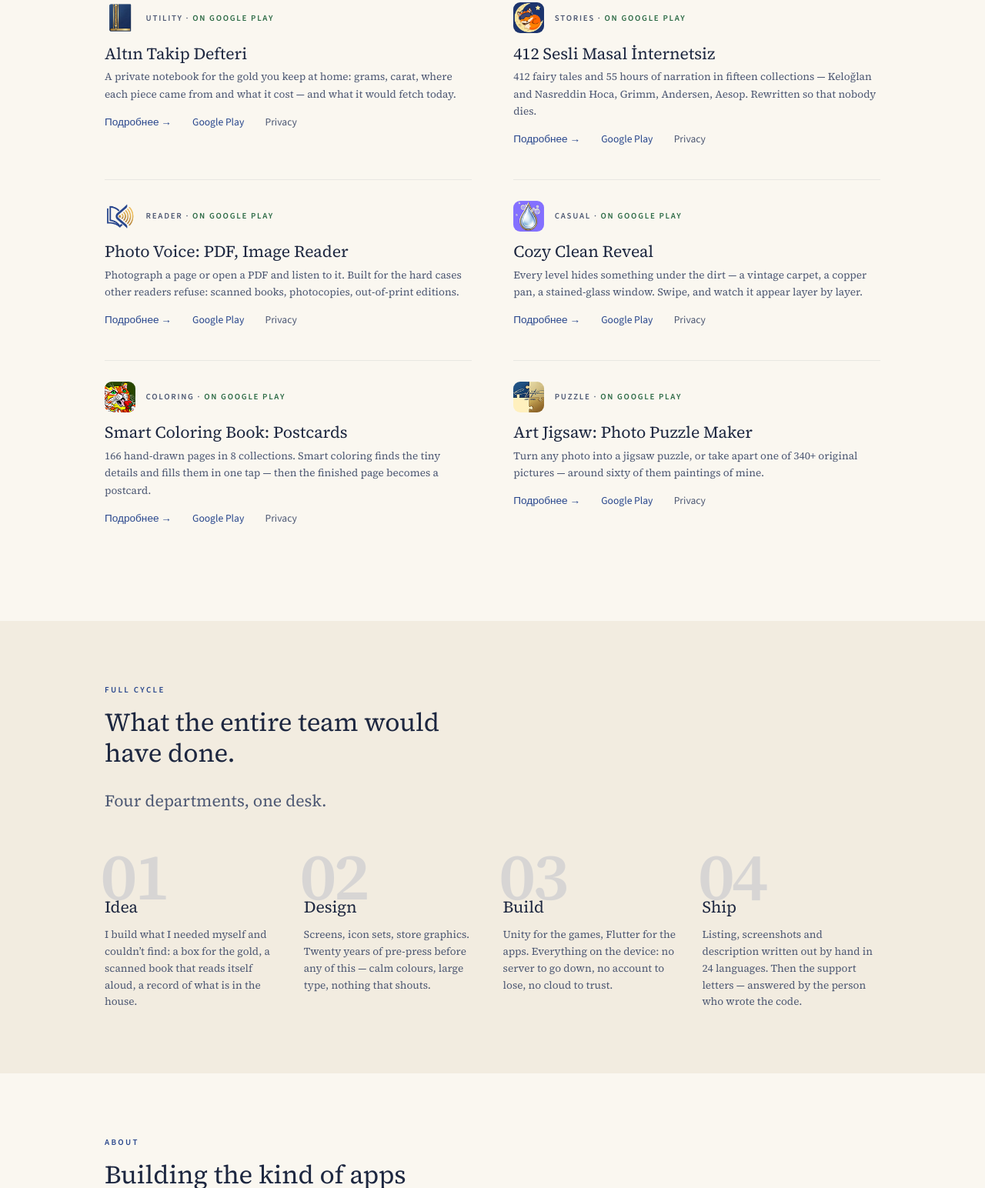
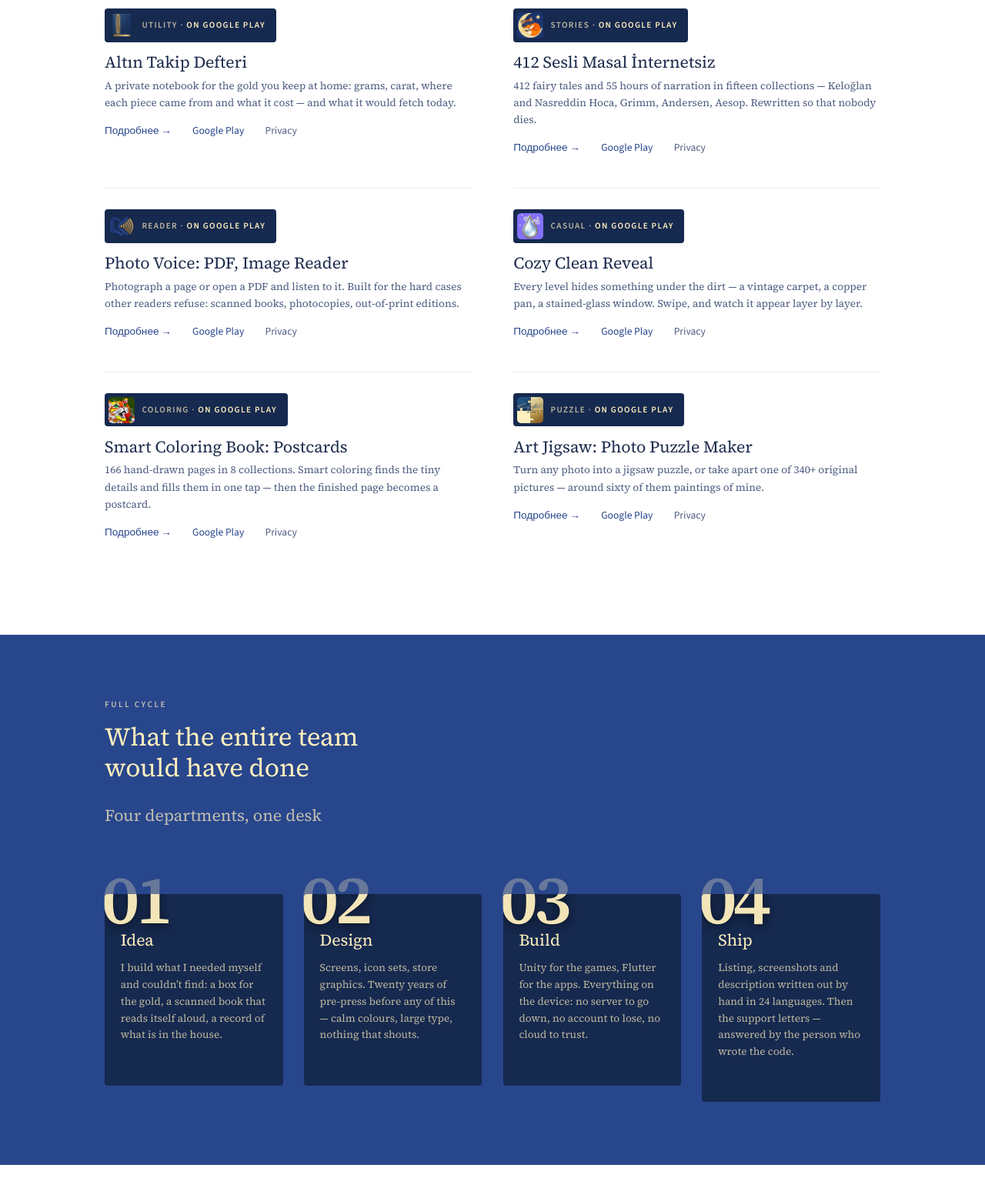
Before and after one commit to eclecticartlines/eclecticartlines.github.io, a plain HTML site: page preview.html in a window 1280 px wide. Shown: the part 1256-2800 px from the top of the page at 77% size. Drawn offline with Linux system fonts and the light colour scheme.

Commit message:
Preview: brand palette only, numerals riding onto the dark panel
- drop the invented beige; white ground, blue 40,70,140 lighter and
  darker, cream 255,240,190 for type on blue
- numbered section sits on the lighter blue with darker panels; each
  numeral is drawn twice and meets exactly at the panel edge, lit and
  shadowed only on the dark half
- icon and its label ride together on a dark blue plate in cream
- no full stops at the end of headings or subheadings (also on the
  live About heading)
- text-wrap: balance so headings stop leaving stub lines

Co-Authored-By: Claude Opus 5 <noreply@anthropic.com>
Claude-Session: https://claude.ai/code/session_01PiwmvbTWknSjvQYb2zw8en

```diff
--- a/preview.css
+++ b/preview.css
@@ -1,6 +1,7 @@
 /* ──────────────────────────────────────────────────────────────
    Eclectic Art Lines — editorial layout, preview
    One left edge. One type scale. One vertical unit.
+   Palette: white paper · blue 40,70,140 (lighter + darker) · cream 255,240,190
    ────────────────────────────────────────────────────────────── */
 
 /* ── FONTS ── */
@@ -47,25 +48,24 @@
 
 /* ── SYSTEM ── */
 :root {
-  /* palette: warm paper, brand navy, brand cream */
-  --paper:      #faf7f0;
-  --paper-tint: #f2ece0;
-  --ink:        #1d2740;
-  --ink-soft:   #4d5873;
-  --blue:       #28468C;
-  --blue-dark:  #1a2f5e;
-  --cream:      #FFF0BE;
-  --rule:       rgba(29,39,64,0.16);
-  --rule-soft:  rgba(29,39,64,0.08);
+  --white:      #ffffff;
+  --tint:       #f6f8fc;          /* white with a trace of the brand blue */
+  --blue:       #28468C;          /* rgb(40,70,140) */
+  --blue-deep:  #16294f;          /* the same blue, darker */
+  --blue-ink:   #1d2b4d;          /* text colour on white */
+  --blue-soft:  #4d5c80;
+  --cream:      #FFF0BE;          /* rgb(255,240,190) */
+  --cream-dim:  rgba(255,240,190,0.72);
+  --rule:       rgba(40,70,140,0.18);
+  --rule-soft:  rgba(40,70,140,0.10);
 
   /* type scale, ratio 1.25, base 17px */
-  --t-xs:  0.68rem;
+  --t-xs:  0.7rem;
   --t-sm:  0.85rem;
   --t-base: 1.0625rem;
   --t-md:  1.33rem;
   --t-lg:  1.66rem;
   --t-xl:  2.08rem;
-  --t-2xl: 2.6rem;
 
   /* one vertical unit = body line-height = 27.2px */
   --u:    1.7rem;
@@ -74,7 +74,7 @@
   --u-h:  0.85rem;
 
   --pad:    clamp(1.25rem, 5vw, 2.5rem);
-  --measure: 34rem;        /* ~62 characters */
+  --measure: 34rem;
 }
 
 *, *::before, *::after { box-sizing: border-box; margin: 0; padding: 0; }
@@ -85,92 +85,72 @@ body {
   font-family: 'Source Serif 4', Georgia, serif;
   font-size: var(--t-base);
   line-height: 1.6;
-  color: var(--ink);
-  background: var(--paper);
+  color: var(--blue-ink);
+  background: var(--white);
   -webkit-font-smoothing: antialiased;
 }
 
 img { max-width: 100%; height: auto; display: block; }
-
 a { color: var(--blue); text-underline-offset: 0.18em; }
 
 /* ── GRID ── */
 .wrap { max-width: 68rem; margin: 0 auto; padding: 0 var(--pad); }
-
 section { padding: var(--u-3) 0; }
-section.tint { background: var(--paper-tint); }
+section.tint { background: var(--tint); }
+section.deep { background: var(--blue); color: var(--cream); }
 
 /* ── TYPE ROLES ── */
 .kicker {
   font-family: 'Source Sans 3', 'Nirmala UI', sans-serif;
-  font-size: var(--t-xs);
-  font-weight: 600;
-  letter-spacing: 0.22em;
-  text-transform: uppercase;
+  font-size: var(--t-xs); font-weight: 600;
+  letter-spacing: 0.22em; text-transform: uppercase;
   color: var(--blue);
   margin-bottom: var(--u-h);
 }
+.deep .kicker { color: var(--cream-dim); }
 
 h1, h2, h3 {
   font-family: 'Source Serif 4', Georgia, serif;
-  font-weight: 400;
-  line-height: 1.18;
-  color: var(--ink);
-  letter-spacing: -0.005em;
+  font-weight: 400; line-height: 1.18;
+  color: inherit; letter-spacing: -0.005em;
+  text-wrap: balance;               /* evens out the rag instead of leaving a stub line */
 }
-h2 { font-size: var(--t-xl); max-width: 27ch; margin-bottom: var(--u); }
+h2 { font-size: var(--t-xl); max-width: 30ch; margin-bottom: var(--u); }
 h3 { font-size: var(--t-md); }
 
 p { max-width: var(--measure); margin-bottom: var(--u-h); }
-.lede { font-size: var(--t-md); line-height: 1.5; color: var(--ink-soft); max-width: 40rem; }
-
-/* ── HERO ── */
-.hero { background: var(--blue-dark); line-height: 0; }
-.hero img { width: 100%; aspect-ratio: 2400 / 696; }
-@media (max-width: 759px) { .hero img { aspect-ratio: 1400 / 676; } }
+.lede { font-size: var(--t-md); line-height: 1.5; color: var(--blue-soft); max-width: 40rem; }
+.deep .lede { color: var(--cream-dim); }
 
 /* ── APP LIST ── */
-.apps {
-  display: grid;
-  gap: 0 var(--u-2);
-  margin-top: var(--u-2);
-}
+.apps { display: grid; gap: 0 var(--u-2); margin-top: var(--u-2); }
 @media (min-width: 62rem) { .apps { grid-template-columns: 1fr 1fr; } }
 
-.app {
-  padding: var(--u) 0;
-  border-top: 1px solid var(--rule-soft);
-}
+.app { padding: var(--u) 0; border-top: 1px solid var(--rule-soft); }
+
+/* the icon and its label ride together on a dark blue plate */
 .app-mark {
-  display: flex; align-items: center; gap: var(--u-h);
+  display: inline-flex; align-items: center; gap: 0.6rem;
+  background: var(--blue-deep);
+  padding: 0.3rem 0.85rem 0.3rem 0.3rem;
+  border-radius: 4px;
   margin-bottom: var(--u-h);
 }
-.app-mark img {
-  width: 40px; height: 40px; border-radius: 9px; flex-shrink: 0;
-}
+.app-mark img { width: 34px; height: 34px; border-radius: 5px; flex-shrink: 0; }
 .app-meta {
   font-family: 'Source Sans 3', 'Nirmala UI', sans-serif;
   font-size: var(--t-xs); font-weight: 600;
-  letter-spacing: 0.16em; text-transform: uppercase;
-  color: var(--ink-soft);
+  letter-spacing: 0.12em; text-transform: uppercase;
+  color: var(--cream-dim); line-height: 1.2;
 }
-.app-meta .live { color: #2c6a45; }
-.app-meta .soon { color: var(--blue); opacity: 0.7; }
+.app-meta b { font-weight: 600; color: var(--cream); }
 
 .app h3 { margin-bottom: 0.45rem; }
-
 .app-lede {
-  font-size: var(--t-sm);
-  line-height: 1.65;
-  color: var(--ink-soft);
-  max-width: 32rem;
-  margin-bottom: var(--u-h);
-  display: -webkit-box;
-  -webkit-line-clamp: 3;
-  -webkit-box-orient: vertical;
-  overflow: hidden;
+  font-size: var(--t-sm); line-height: 1.65; color: var(--blue-soft);
+  max-width: 32rem; margin-bottom: var(--u-h);
+  display: -webkit-box; -webkit-line-clamp: 3; -webkit-box-orient: vertical; overflow: hidden;
 }
-
 .app-links {
   font-family: 'Source Sans 3', 'Nirmala UI', sans-serif;
   font-size: var(--t-sm);
@@ -178,36 +158,40 @@ p { max-width: var(--measure); margin-bottom: var(--u-h); }
 }
 .app-links a { text-decoration: none; }
 .app-links a:hover { text-decoration: underline; }
-.app-links .muted { color: var(--ink-soft); }
+.app-links .muted { color: var(--blue-soft); }
 
-/* ── NUMBERED STEPS ── */
-.steps {
-  counter-reset: step;
-  display: grid; gap: var(--u-2);
-  margin-top: var(--u-2);
-}
+/* ── NUMBERED STEPS: the numeral rides out of the lighter blue onto the darker ── */
+.steps { display: grid; gap: var(--u-2); margin-top: var(--u-2); }
 @media (min-width: 46rem) { .steps { grid-template-columns: 1fr 1fr; } }
 @media (min-width: 72rem) { .steps { grid-template-columns: repeat(4, 1fr); gap: var(--u); } }
 
-.step { position: relative; padding-top: var(--u-2); }
-.step::before {
-  counter-increment: step;
-  content: "0" counter(step);
-  position: absolute;
-  top: -0.18em; left: -0.06em;
+.step { position: relative; padding-top: 2rem; }
+
+.num {
+  position: absolute; left: -0.045em;
   font-family: 'Source Serif 4', Georgia, serif;
-  font-weight: 600;
-  font-size: 5.4rem;
-  line-height: 1;
-  color: var(--blue);
-  opacity: 0.13;
-  letter-spacing: -0.04em;
-  z-index: 0;
-  pointer-events: none;
+  font-weight: 600; font-size: 5.6rem; line-height: 0.88;
+  letter-spacing: -0.05em;
+  pointer-events: none; user-select: none;
 }
-.step > * { position: relative; z-index: 1; }
-.step h3 { font-size: var(--t-md); margin-bottom: var(--u-h); }
-.step p { font-size: var(--t-sm); color: var(--ink-soft); max-width: 24rem; margin: 0; }
+/* the part still on the lighter blue — flat, no shadow */
+.num-out { top: 0; color: var(--cream); opacity: 0.3; }
+
+.panel {
+  position: relative; overflow: hidden;
+  background: var(--blue-deep);
+  border-radius: 4px;
+  padding: 2.9rem 1.3rem var(--u-2);
+}
+/* the part that has arrived on the dark panel — lit, with a shadow under it */
+.num-in {
+  top: -2rem;                        /* exactly .step padding-top, so the two halves meet */
+  color: var(--cream); opacity: 0.95;
+  text-shadow: 0 4px 16px rgba(0,0,0,0.55), 0 1px 2px rgba(0,0,0,0.4);
+}
+.panel-in { position: relative; z-index: 1; }
+.panel-in h3 { color: var(--cream); margin-bottom: var(--u-h); }
+.panel-in p { font-size: var(--t-sm); color: var(--cream-dim); max-width: 24rem; margin: 0; }
 
 /* ── ABOUT ── */
 .about { display: grid; gap: var(--u-2); margin-top: var(--u-2); }
@@ -216,11 +200,8 @@ p { max-width: var(--measure); margin-bottom: var(--u-h); }
 .facts { list-style: none; }
 .facts li {
   font-family: 'Source Sans 3', 'Nirmala UI', sans-serif;
-  font-size: var(--t-sm);
-  line-height: 1.6;
-  color: var(--ink-soft);
-  padding: var(--u-h) 0;
-  border-top: 1px solid var(--rule-soft);
+  font-size: var(--t-sm); line-height: 1.6; color: var(--blue-soft);
+  padding: var(--u-h) 0; border-top: 1px solid var(--rule-soft);
 }
 .facts li:first-child { border-top: 1px solid var(--rule); }
 
@@ -228,23 +209,19 @@ p { max-width: var(--measure); margin-bottom: var(--u-h); }
 .row { display: flex; flex-wrap: wrap; gap: var(--u-h); margin-top: var(--u); }
 .btn {
   font-family: 'Source Sans 3', 'Nirmala UI', sans-serif;
-  font-size: var(--t-sm);
-  display: inline-block;
-  padding: 0.5rem 1.25rem;
-  border-radius: 2px;
-  background: var(--blue);
-  color: var(--cream);
-  text-decoration: none;
-  border: 1px solid var(--blue);
+  font-size: var(--t-sm); display: inline-block;
+  padding: 0.5rem 1.25rem; border-radius: 3px;
+  background: var(--blue); color: var(--cream);
+  text-decoration: none; border: 1px solid var(--blue);
 }
-.btn:hover { background: var(--blue-dark); border-color: var(--blue-dark); }
+.btn:hover { background: var(--blue-deep); border-color: var(--blue-deep); }
 .btn.ghost { background: transparent; color: var(--blue); border-color: var(--rule); }
-.btn.ghost:hover { background: rgba(40,70,140,0.05); color: var(--blue); }
+.btn.ghost:hover { background: rgba(40,70,140,0.05); }
 
 /* ── FOOTER ── */
-footer { background: var(--blue-dark); color: rgba(255,240,190,0.8); padding: var(--u-3) 0 var(--u-2); }
+footer { background: var(--blue-deep); color: var(--cream-dim); padding: var(--u-3) 0 var(--u-2); }
 footer .wrap > * { max-width: none; }
-footer a { color: rgba(255,240,190,0.8); text-decoration: none; }
+footer a { color: var(--cream-dim); text-decoration: none; }
 footer a:hover { color: var(--cream); }
 .foot-grid { display: grid; gap: var(--u-2); }
 @media (min-width: 46rem) { .foot-grid { grid-template-columns: 1.4fr 1fr 1fr; } }
@@ -252,14 +229,13 @@ footer a:hover { color: var(--cream); }
   font-family: 'Source Sans 3', 'Nirmala UI', sans-serif;
   font-size: var(--t-xs); font-weight: 600;
   letter-spacing: 0.22em; text-transform: uppercase;
-  color: rgba(255,240,190,0.5);
-  margin-bottom: var(--u-h);
+  color: rgba(255,240,190,0.5); margin-bottom: var(--u-h);
 }
 .foot-grid ul { list-style: none; font-size: var(--t-sm); }
 .foot-grid li { margin-bottom: 0.4rem; }
+.foot-tag { font-size: var(--t-sm); color: var(--cream-dim); max-width: 24rem; }
 .foot-note {
-  font-size: var(--t-sm);
-  color: rgba(255,240,190,0.55);
+  font-size: var(--t-sm); color: rgba(255,240,190,0.55);
   border-top: 1px solid rgba(255,240,190,0.15);
   margin-top: var(--u-2); padding-top: var(--u);
 }
@@ -267,23 +243,22 @@ footer a:hover { color: var(--cream); }
 /* ── PREVIEW-ONLY: grid guides ── */
 .bar {
   position: sticky; top: 0; z-index: 50;
-  background: var(--ink); color: var(--paper);
+  background: var(--blue-ink); color: #fff;
   font-family: 'Source Sans 3', sans-serif; font-size: var(--t-sm);
   padding: 0.6rem var(--pad);
   display: flex; gap: 1rem; align-items: center; flex-wrap: wrap;
 }
 .bar button {
   font: inherit; color: inherit; background: transparent;
-  border: 1px solid rgba(250,247,240,0.4); border-radius: 2px;
+  border: 1px solid rgba(255,255,255,0.4); border-radius: 3px;
   padding: 0.15rem 0.7rem; cursor: pointer;
 }
-.bar button:hover { background: rgba(250,247,240,0.12); }
+.bar button:hover { background: rgba(255,255,255,0.12); }
 
 .guides { display: none; position: fixed; inset: 0; z-index: 40; pointer-events: none; }
 body.show-guides .guides { display: block; }
 .guides .wrap { height: 100%; position: relative; }
-.guides .wrap::before,
-.guides .wrap::after {
+.guides .wrap::before, .guides .wrap::after {
   content: ''; position: absolute; top: 0; bottom: 0; width: 1px;
   background: rgba(214,51,108,0.55);
 }
@@ -291,6 +266,5 @@ body.show-guides .guides { display: block; }
 .guides .wrap::after { right: var(--pad); }
 .guides .mid {
   position: absolute; top: 0; bottom: 0; width: 1px;
-  background: rgba(214,51,108,0.3);
-  left: calc(50% - 0.5px);
+  background: rgba(214,51,108,0.3); left: calc(50% - 0.5px);
 }
--- a/preview.html
+++ b/preview.html
@@ -29,15 +29,15 @@
   <section id="apps">
     <div class="wrap">
       <p class="kicker">Games &amp; apps</p>
-      <h2>Ten things, built end to end.</h2>
-      <p class="lede">Quiet games and useful little apps for Android. No sign-ups, no clutter — open and play.</p>
+      <h2>Ten things, built end to end</h2>
+      <p class="lede">Quiet games and useful little apps for Android. No sign-ups, no clutter — open and play</p>
 
       <div class="apps">
 
         <article class="app">
           <div class="app-mark">
-            <img src="icons/houseproof.png" alt="" width="40" height="40" />
-            <span class="app-meta">Utility · <span class="soon">In development</span></span>
+            <img src="icons/houseproof.png" alt="" width="34" height="34" />
+            <span class="app-meta">Utility · <b>In development</b></span>
           </div>
           <h3>HouseProof</h3>
           <p class="app-lede">Описание ждёт твоей строчки — поставлю, как скажешь.</p>
@@ -46,8 +46,8 @@
 
         <article class="app">
           <div class="app-mark">
-            <img src="icons/contentslog.png" alt="" width="40" height="40" />
-            <span class="app-meta">Utility · <span class="soon">In development</span></span>
+            <img src="icons/contentslog.png" alt="" width="34" height="34" />
+            <span class="app-meta">Utility · <b>In development</b></span>
           </div>
           <h3>Contents Log</h3>
           <p class="app-lede">A room-by-room record of what you own — photos, dates and what each thing cost — so an insurance claim starts from evidence instead of memory.</p>
@@ -56,8 +56,8 @@
 
         <article class="app">
           <div class="app-mark">
-            <img src="icons/transvoice.png" alt="" width="40" height="40" />
-            <span class="app-meta">Reader · <span class="soon">In testing</span></span>
+            <img src="icons/transvoice.png" alt="" width="34" height="34" />
+            <span class="app-meta">Reader · <b>In testing</b></span>
           </div>
           <h3>Book Translator &amp; Read Aloud</h3>
           <p class="app-lede">Open a book in one language and read it in another. Translation and narration both run on the phone itself, with nothing sent anywhere.</p>
@@ -66,8 +66,8 @@
 
         <article class="app">
           <div class="app-mark">
-            <img src="icons/kuyumcu.png" alt="" width="40" height="40" />
-            <span class="app-meta">Business · <span class="soon">In testing</span></span>
+            <img src="icons/kuyumcu.png" alt="" width="34" height="34" />
+            <span class="app-meta">Business · <b>In testing</b></span>
           </div>
           <h3>Kuyumcu Altın Stok Defteri</h3>
           <p class="app-lede">A stock book for jewellers: the showcase by karat, sales and profit, with the gold price entered as a single number. The shop’s phones sync over its own Wi‑Fi.</p>
@@ -76,8 +76,8 @@
 
         <article class="app">
           <div class="app-mark">
-            <img src="icons/altin.png" alt="" width="40" height="40" />
-            <span class="app-meta">Utility · <span class="live">On Google Play</span></span>
+            <img src="icons/altin.png" alt="" width="34" height="34" />
+            <span class="app-meta">Utility · <b>On Google Play</b></span>
           </div>
           <h3>Altın Takip Defteri</h3>
           <p class="app-lede">A private notebook for the gold you keep at home: grams, carat, where each piece came from and what it cost — and what it would fetch today.</p>
@@ -86,8 +86,8 @@
 
         <article class="app">
           <div class="app-mark">
-            <img src="icons/masallar.png" alt="" width="40" height="40" />
-            <span class="app-meta">Stories · <span class="live">On Google Play</span></span>
+            <img src="icons/masallar.png" alt="" width="34" height="34" />
+            <span class="app-meta">Stories · <b>On Google Play</b></span>
           </div>
           <h3>412 Sesli Masal İnternetsiz</h3>
           <p class="app-lede">412 fairy tales and 55 hours of narration in fifteen collections — Keloğlan and Nasreddin Hoca, Grimm, Andersen, Aesop. Rewritten so that nobody dies.</p>
@@ -96,8 +96,8 @@
 
         <article class="app">
           <div class="app-mark">
-            <img src="icons/reader.png" alt="" width="40" height="40" />
-            <span class="app-meta">Reader · <span class="live">On Google Play</span></span>
+            <img src="icons/reader.png" alt="" width="34" height="34" />
+            <span class="app-meta">Reader · <b>On Google Play</b></span>
           </div>
           <h3>Photo Voice: PDF, Image Reader</h3>
           <p class="app-lede">Photograph a page or open a PDF and listen to it. Built for the hard cases other readers refuse: scanned books, photocopies, out-of-print editions.</p>
@@ -106,8 +106,8 @@
 
         <article class="app">
           <div class="app-mark">
-            <img src="icons/cozyclean.png" alt="" width="40" height="40" />
-            <span class="app-meta">Casual · <span class="live">On Google Play</span></span>
+            <img src="icons/cozyclean.png" alt="" width="34" height="34" />
+            <span class="app-meta">Casual · <b>On Google Play</b></span>
           </div>
           <h3>Cozy Clean Reveal</h3>
           <p class="app-lede">Every level hides something under the dirt — a vintage carpet, a copper pan, a stained-glass window. Swipe, and watch it appear layer by layer.</p>
@@ -116,8 +116,8 @@
 
         <article class="app">
           <div class="app-mark">
-            <img src="icons/coloring.png" alt="" width="40" height="40" />
-            <span class="app-meta">Coloring · <span class="live">On Google Play</span></span>
+            <img src="icons/coloring.png" alt="" width="34" height="34" />
+            <span class="app-meta">Coloring · <b>On Google Play</b></span>
           </div>
           <h3>Smart Coloring Book: Postcards</h3>
           <p class="app-lede">166 hand-drawn pages in 8 collections. Smart coloring finds the tiny details and fills them in one tap — then the finished page becomes a postcard.</p>
@@ -126,8 +126,8 @@
 
         <article class="app">
           <div class="app-mark">
-            <img src="icons/puzzle.png" alt="" width="40" height="40" />
-            <span class="app-meta">Puzzle · <span class="live">On Google Play</span></span>
+            <img src="icons/puzzle.png" alt="" width="34" height="34" />
+            <span class="app-meta">Puzzle · <b>On Google Play</b></span>
           </div>
           <h3>Art Jigsaw: Photo Puzzle Maker</h3>
           <p class="app-lede">Turn any photo into a jigsaw puzzle, or take apart one of 340+ original pictures — around sixty of them paintings of mine.</p>
@@ -139,29 +139,56 @@
   </section>
 
   <!-- ── THE 1-2-3-4 ── -->
-  <section class="tint" id="how">
+  <section class="deep" id="how">
     <div class="wrap">
       <p class="kicker">Full cycle</p>
-      <h2>What the entire team would have done.</h2>
-      <p class="lede">Four departments, one desk.</p>
+      <h2>What the entire team would have done</h2>
+      <p class="lede">Four departments, one desk</p>
 
       <div class="steps">
-        <div class="step">
+        <article class="step">
+          <span class="num num-out" aria-hidden="true">01</span>
+          <div class="panel">
+            <span class="num num-in" aria-hidden="true">01</span>
+            <div class="panel-in">
               <h3>Idea</h3>
               <p>I build what I needed myself and couldn’t find: a box for the gold, a scanned book that reads itself aloud, a record of what is in the house.</p>
             </div>
-        <div class="step">
+          </div>
+        </article>
+
+        <article class="step">
+          <span class="num num-out" aria-hidden="true">02</span>
+          <div class="panel">
+            <span class="num num-in" aria-hidden="true">02</span>
+            <div class="panel-in">
               <h3>Design</h3>
               <p>Screens, icon sets, store graphics. Twenty years of pre-press before any of this — calm colours, large type, nothing that shouts.</p>
             </div>
-        <div class="step">
+          </div>
+        </article>
+
+        <article class="step">
+          <span class="num num-out" aria-hidden="true">03</span>
+          <div class="panel">
+            <span class="num num-in" aria-hidden="true">03</span>
+            <div class="panel-in">
               <h3>Build</h3>
               <p>Unity for the games, Flutter for the apps. Everything on the device: no server to go down, no account to lose, no cloud to trust.</p>
             </div>
-        <div class="step">
+          </div>
+        </article>
+
+        <article class="step">
+          <span class="num num-out" aria-hidden="true">04</span>
+          <div class="panel">
+            <span class="num num-in" aria-hidden="true">04</span>
+            <div class="panel-in">
               <h3>Ship</h3>
               <p>Listing, screenshots and description written out by hand in 24 languages. Then the support letters — answered by the person who wrote the code.</p>
             </div>
+          </div>
+        </article>
       </div>
     </div>
   </section>
@@ -170,7 +197,7 @@
   <section id="about">
     <div class="wrap">
       <p class="kicker">About</p>
-      <h2>Building the kind of apps people assume require an entire team.</h2>
+      <h2>Building the kind of apps people assume require an entire team</h2>
 
       <div class="about">
         <div>
```
Also changed, not shown: index.html (+1 -1 lines). Lines whose indentation alone changed are shown as unchanged.
